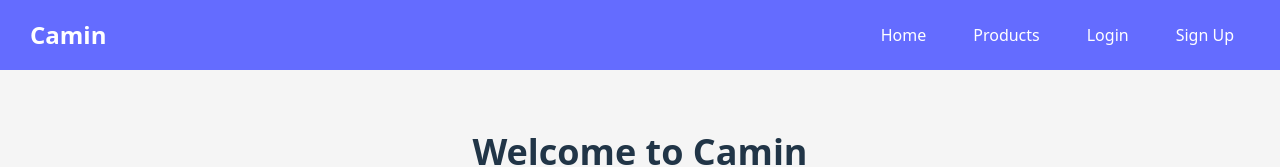
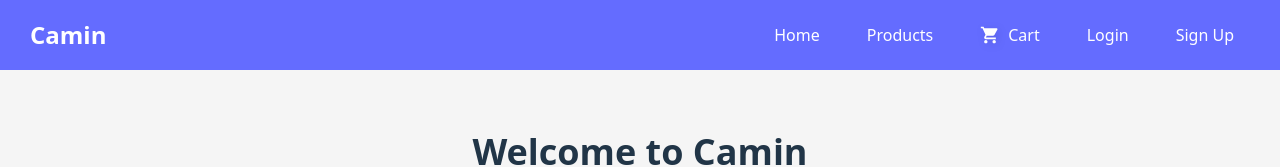
Before and after one commit to Mortalfrank/Camin-Front-End, a React app in the folder frontend/: page / in a window 1280 px wide. Shown: the top 167 px of the page. Built offline with nearby package versions, Linux system fonts and the light colour scheme; no server answers; the HTML template or start-up script is replaced by a standard one.

Commit message:
merger frank branch to sprint1

```diff
--- a/frontend/src/components/Navbar.tsx
+++ b/frontend/src/components/Navbar.tsx
@@ -22,6 +22,13 @@
         <Link to="/products">Products</Link>
         {isLoggedIn() ? (
           <>
+
+            {isAdmin() ? (
+              <Link to="/admin">Admin</Link>
+            ) : (
+              <Link to="/dashboard">Dashboard</Link>
+            )}
+            <Link to="/profile">Profile</Link>
             <Link to="/cart" className="relative flex items-center gap-2">
               <CartIcon size={20} />
               <span>Cart</span>
@@ -31,31 +38,24 @@
                 </span>
               )}
             </Link>
-            <span className="text-gray-600">{user?.username}</span>
+            <span className="user-info">Hi, {user.username || 'User'}</span>
             <button onClick={logout} className="text-red-600 hover:text-red-800">
               Logout
             </button>
           </>
         ) : (
           <>
-
-        {user ? (
-          <>
-            {isAdmin() ? (
-              <Link to="/admin">Admin</Link>
-            ) : (
-              <Link to="/dashboard">Dashboard</Link>
-            )}
-            <Link to="/profile">Profile</Link>
-            <span className="user-info">Hi, {user.username || 'User'}</span>
-            <button onClick={handleLogout} className="logout-btn">Logout</button>
-          </>
-        ) : (
-          <>
-            <Link to="/login">Login</Link>
-                <Link to="/signup">Sign Up</Link>
-          </>
-        )}
+            <Link to="/cart" className="relative flex items-center gap-2">
+              <CartIcon size={20} />
+              <span>Cart</span>
+              {itemCount > 0 && (
+                <span className="absolute -top-2 -right-2 bg-red-500 text-white text-xs rounded-full w-5 h-5 flex items-center justify-center">
+                  {itemCount}
+                </span>
+              )}
+            </Link>
+             <Link to="/login">Login</Link>
+             <Link to="/signup">Sign Up</Link>
           </>
         )}
       </div>
```
